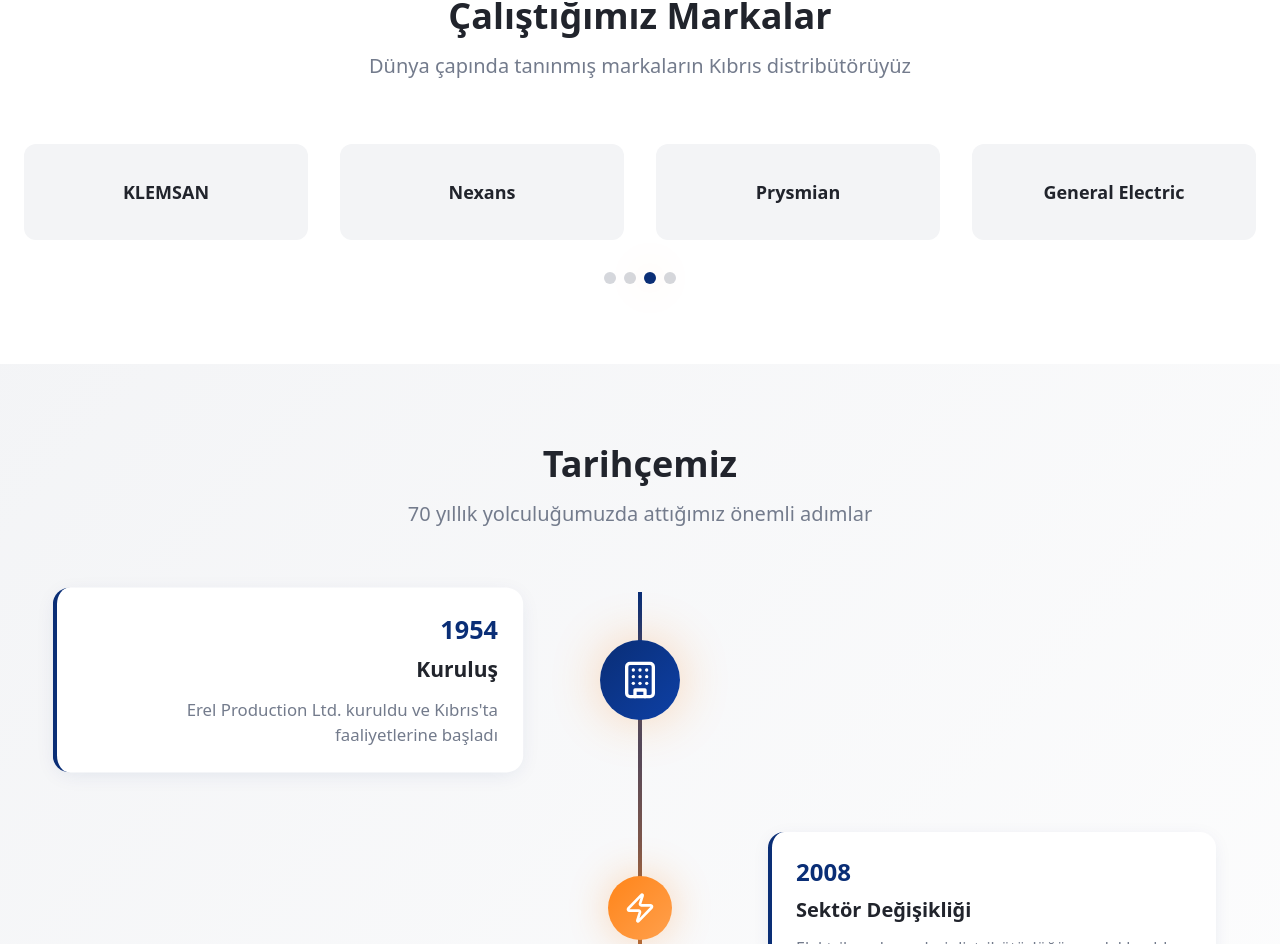
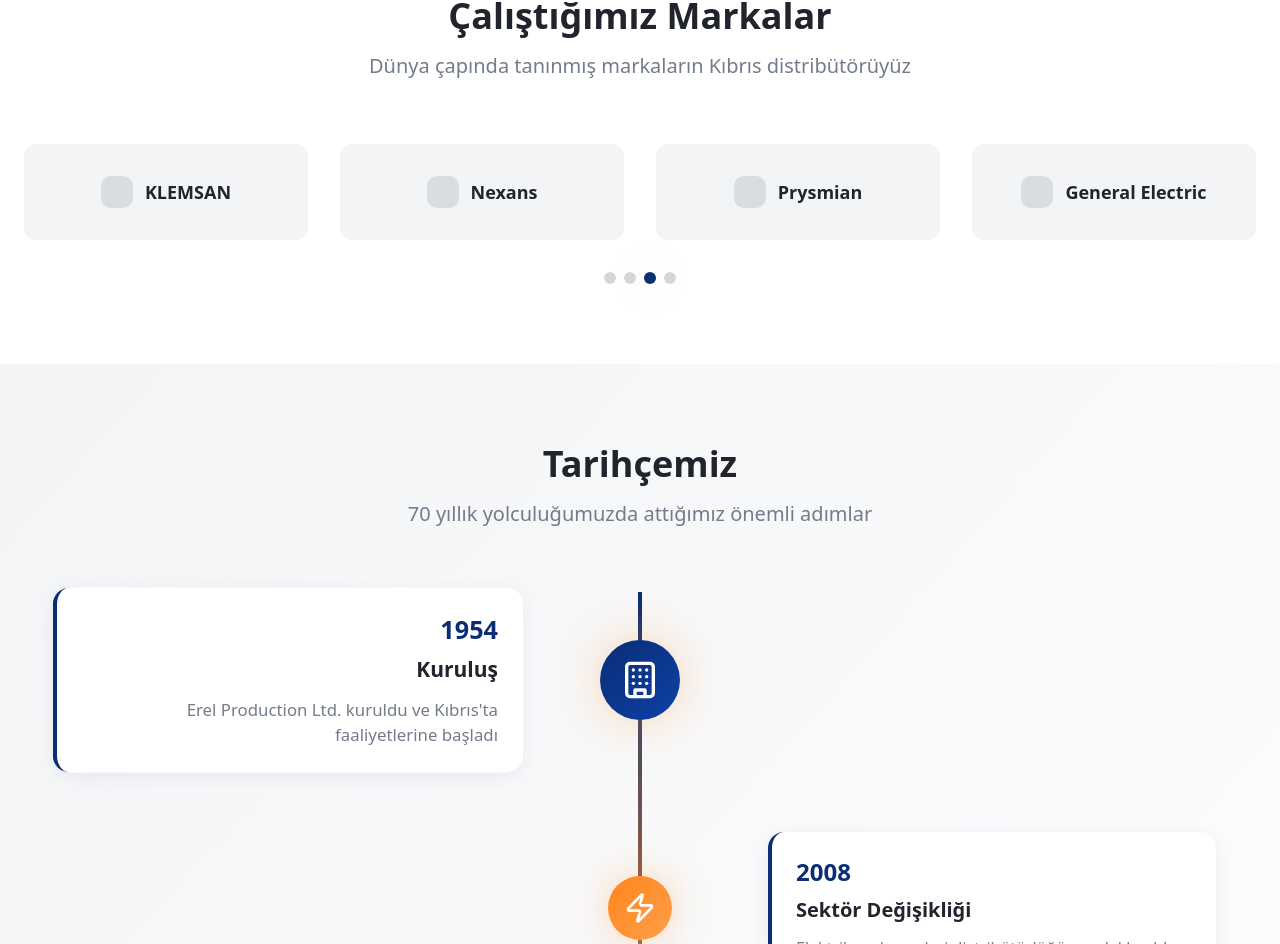
Before and after one commit to burrockk/erelectrical-cyprus-revamp, a React (Vite) app: page / in a window 1280 px wide. Shown: the part 2964-3908 px from the top of the page. Built offline with nearby package versions, Linux system fonts and the light colour scheme; the HTML template or start-up script is replaced by a standard one.

Commit message:
Add logo space to brand containers

```diff
--- a/src/components/BrandsSlider.tsx
+++ b/src/components/BrandsSlider.tsx
@@ -42,11 +42,14 @@ export const BrandsSlider = () => {
                   {brands.slice(slideIndex * 4, (slideIndex + 1) * 4).map((brand, index) => (
                     <div
                       key={index}
-                      className="flex items-center justify-center h-24 bg-muted rounded-lg hover:bg-primary hover:text-white transition-all duration-300 group cursor-pointer"
+                      className="flex items-center justify-center h-24 bg-muted rounded-lg hover:bg-primary hover:text-white transition-all duration-300 group cursor-pointer p-4"
                     >
-                      <span className="text-lg font-semibold text-center px-4 group-hover:scale-105 transition-transform">
-                        {brand}
-                      </span>
+                      <div className="flex items-center gap-3 group-hover:scale-105 transition-transform">
+                        <div className="w-8 h-8 bg-muted-foreground/20 rounded-md flex-shrink-0 group-hover:bg-white/20 transition-colors"></div>
+                        <span className="text-lg font-semibold text-center">
+                          {brand}
+                        </span>
+                      </div>
                     </div>
                   ))}
                 </div>
```
